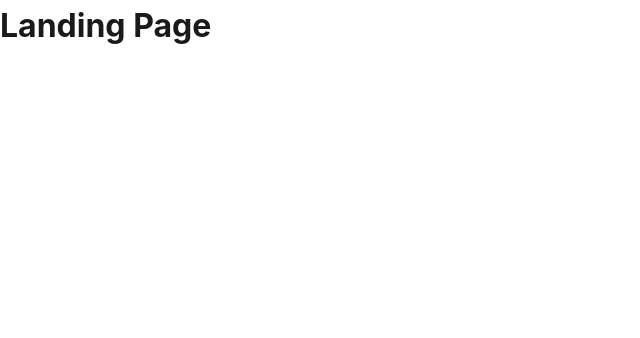
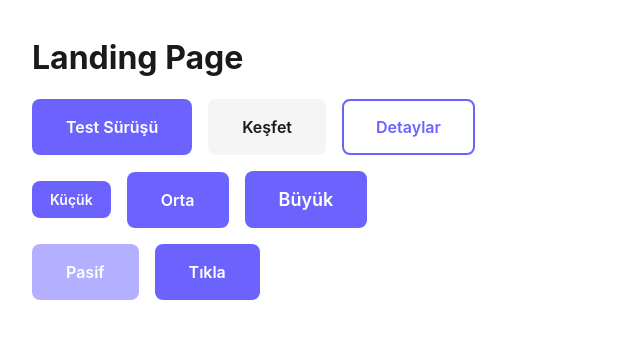
Before and after one commit to Muratsunnu/honda-civic-fc5-landing, a React (Vite) app: page / in a window 1280 px wide. Shown: the top 338 px of the page, without its empty margins (0-640 px from the left). Built offline with nearby package versions, Linux system fonts and the light colour scheme.

Commit message:
feat: add reusable Button component
- variant (primary/secondary/outline) ve size (sm/md/lg) props
- BEM tabanli SCSS, CSS custom property kullanimi
- :focus-visible ile klavye erisilebilirligi
- ButtonHTMLAttributes mirasi ile native button ozellikleri

```diff
--- a/src/App.tsx
+++ b/src/App.tsx
@@ -1,5 +1,31 @@
+import Button from './components/Button/Button'
+
 function App() {
-  return <h1>Landing Page</h1>
+  return (
+    <div style={{ padding: '2rem', display: 'grid', gap: '1rem' }}>
+      <h1>Landing Page</h1>
+
+      {/* Geçici test alanı — Button bileşenini deniyoruz */}
+      <div style={{ display: 'flex', gap: '1rem', flexWrap: 'wrap' }}>
+        <Button variant="primary">Test Sürüşü</Button>
+        <Button variant="secondary">Keşfet</Button>
+        <Button variant="outline">Detaylar</Button>
+      </div>
+
+      <div style={{ display: 'flex', gap: '1rem', alignItems: 'center' }}>
+        <Button size="sm">Küçük</Button>
+        <Button size="md">Orta</Button>
+        <Button size="lg">Büyük</Button>
+      </div>
+
+      <div style={{ display: 'flex', gap: '1rem' }}>
+        <Button disabled>Pasif</Button>
+        <Button variant="primary" onClick={() => alert('Tıklandı!')}>
+          Tıkla
+        </Button>
+      </div>
+    </div>
+  )
 }
 
 export default App
--- /dev/null
+++ b/src/components/Button/Button.scss
@@ -0,0 +1,83 @@
+// _variables ve _mixins'i kullanabilmek için import ediyoruz.
+// Not: CSS custom property'ler (var(--color-primary)) :root'ta tanımlı
+// olduğu için her yerden erişilebilir, ama SCSS değişken/mixin'leri
+// her dosyada @use ile çağırmak gerekir.
+@use '../../styles/mixins' as *;
+
+// .btn = Block: tüm butonların ortak temeli
+.btn {
+  display: inline-flex;
+  align-items: center;
+  justify-content: center;
+  gap: var(--spacing-sm);
+
+  border: 2px solid transparent;
+  border-radius: 8px;
+  font-family: var(--font-family-base);
+  font-weight: 600;
+  cursor: pointer;
+  text-align: center;
+  transition: all 0.2s ease; // hover geçişlerini yumuşatır
+
+  // Klavye ile gezerken (Tab) butona gelince görünür çerçeve.
+  // Erişilebilirlik için kritik — challenge a11y istiyor (15 puan).
+  &:focus-visible {
+    outline: 3px solid var(--color-primary);
+    outline-offset: 2px;
+  }
+
+  // Pasif (disabled) buton görünümü
+  &:disabled {
+    opacity: 0.5;
+    cursor: not-allowed;
+  }
+
+  // --- Modifier'lar: Boyutlar ---
+  &--sm {
+    padding: var(--spacing-sm) var(--spacing-md);
+    font-size: 0.875rem;
+  }
+
+  &--md {
+    padding: var(--spacing-md) var(--spacing-lg);
+    font-size: 1rem;
+  }
+
+  &--lg {
+    padding: var(--spacing-md) var(--spacing-lg);
+    font-size: 1.125rem;
+  }
+
+  // --- Modifier'lar: Görsel stiller ---
+  // primary: dolu, vurgu rengi (ana eylem butonu)
+  &--primary {
+    background-color: var(--color-primary);
+    color: #fff;
+
+    &:hover:not(:disabled) {
+      filter: brightness(1.1); // hover'da biraz parlat
+    }
+  }
+
+  // secondary: yumuşak arka plan (ikincil eylem)
+  &--secondary {
+    background-color: var(--color-secondary);
+    color: var(--color-text);
+
+    &:hover:not(:disabled) {
+      filter: brightness(0.95);
+    }
+  }
+
+  // outline: sadece çerçeve, şeffaf zemin (üçüncül eylem)
+  &--outline {
+    background-color: transparent;
+    color: var(--color-primary);
+    border-color: var(--color-primary);
+
+    &:hover:not(:disabled) {
+      background-color: var(--color-primary);
+      color: #fff;
+    }
+  }
+}
--- /dev/null
+++ b/src/components/Button/Button.tsx
@@ -0,0 +1,39 @@
+import type { ButtonHTMLAttributes, ReactNode } from 'react'
+import './Button.scss'
+
+// Button'ın alabileceği görsel stiller ve boyutlar.
+// Bunları "type" olarak ayırınca hem okunabilir olur hem de
+// yanlış bir değer (örn. variant="mavi") yazınca TypeScript uyarır.
+type ButtonVariant = 'primary' | 'secondary' | 'outline'
+type ButtonSize = 'sm' | 'md' | 'lg'
+
+// Props arayüzü: Button'a dışarıdan verilebilecek tüm ayarlar.
+// ButtonHTMLAttributes'tan miras alıyoruz → onClick, disabled, type
+// gibi standart <button> özellikleri otomatik gelir, tekrar yazmayız.
+interface ButtonProps extends ButtonHTMLAttributes<HTMLButtonElement> {
+  variant?: ButtonVariant // ? = opsiyonel, verilmezse varsayılan kullanılır
+  size?: ButtonSize
+  children: ReactNode // butonun içindeki yazı/ikon (zorunlu)
+}
+
+function Button({
+  variant = 'primary', // varsayılan değerler
+  size = 'md',
+  children,
+  className = '',
+  ...rest // geri kalan tüm props (onClick, disabled, type...) buraya toplanır
+}: ButtonProps) {
+  // BEM mantığıyla CSS class'larını birleştiriyoruz:
+  //   btn  btn--primary  btn--md
+  const classes = ['btn', `btn--${variant}`, `btn--${size}`, className]
+    .filter(Boolean) // boş string varsa (className verilmemişse) çıkar
+    .join(' ')
+
+  return (
+    <button className={classes} {...rest}>
+      {children}
+    </button>
+  )
+}
+
+export default Button
```
